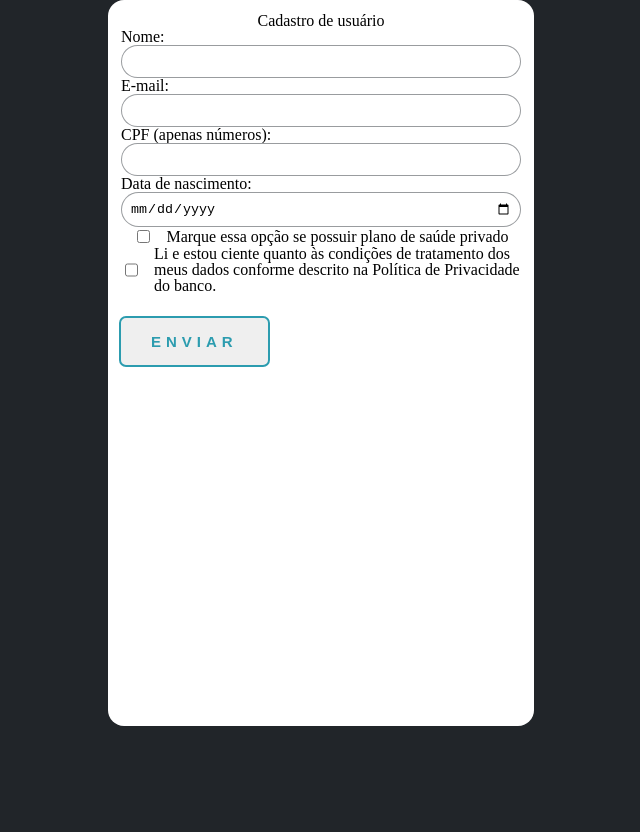
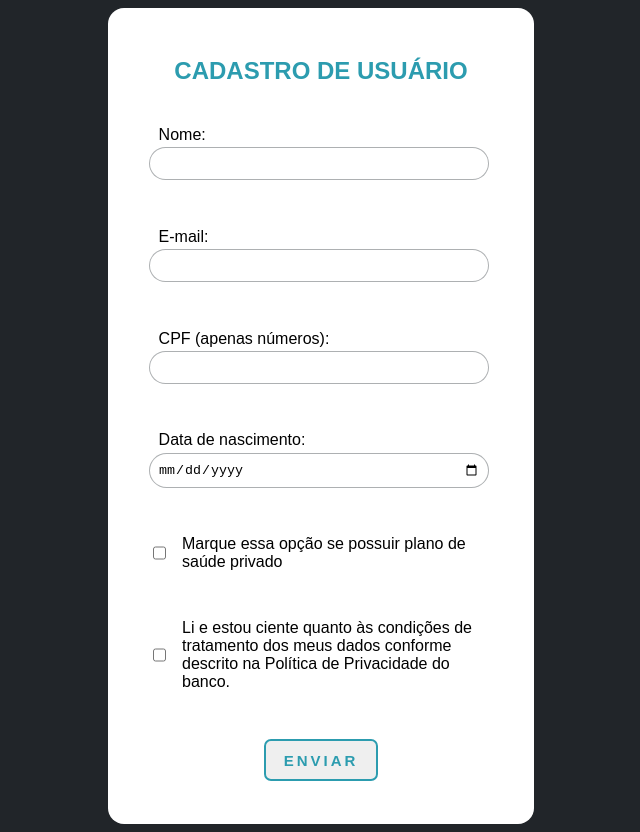
Before and after one commit to PedroVMLopes/MediCare, a plain HTML site: page paginas/cadastro.html in a window 1280 px wide. Shown: the whole page, without its empty margins (319-959 px from the left). Before the commit the page ends 800 px from the top, so only its background shows below. Drawn offline with nearby package versions, Linux system fonts and the light colour scheme.

Commit message:
CSS da página de cadastro finalizado

```diff
--- a/paginas/cadastro.html
+++ b/paginas/cadastro.html
@@ -5,12 +5,11 @@
 	<meta charset="UTF-8">
 	<meta name="viewport" content="width=device-width, initial-scale=1.0">
 	<title>Cadastro</title>
+	<link rel="preconnect" href="https://fonts.googleapis.com">
+	<link rel="preconnect" href="https://fonts.gstatic.com" crossorigin>
 	<link
-		href="https://fonts.googleapis.com/css2?family=Inter:wght@300;700&family=Montserrat:wght@400;500;600&display=swap"
+		href="https://fonts.googleapis.com/css2?family=Inter:ital,opsz,wght@0,14..32,100..900;1,14..32,100..900&family=Roboto:ital,wght@0,100;0,300;0,400;0,500;0,700;0,900;1,100;1,300;1,400;1,500;1,700;1,900&display=swap"
 		rel="stylesheet">
-	<link rel="stylesheet" href="https://cdnjs.cloudflare.com/ajax/libs/meyer-reset/2.0/reset.css"
-		integrity="sha512-IJEbgDEF7OeKJRa0MY2PApnyJHRIsgzCveek4ec8VWQ+7KG3ZSKVNYa5xP/Gh0hVP0Mwb+gBsk+GwR3JQGhQNg=="
-		crossorigin="anonymous" referrerpolicy="no-referrer" />
 	<link rel="stylesheet" href="../style.css">
 </head>
 
@@ -18,7 +17,7 @@
 	<main class="content">
 		<section class="form">
 			<div class="form__title">
-				<h2>Cadastro de usuário</h2>
+				<h2>CADASTRO DE USUÁRIO</h2>
 			</div>
 			<form class="main__form">
 				<fieldset class="formulario__campo">
--- a/style.css
+++ b/style.css
@@ -5,18 +5,19 @@ body {
 }
 
 :root {
-  --cinza-claro: rgba(52, 58, 64, 0.5);
+  --cinza-claro: rgba(52, 58, 64, 0.4);
   --fonte-principal: "Montserrat", sans-serif;
   --fonte-logo: "Inter", sans-serif;
 }
 
 .content {
   margin: 0px;
-  padding: 0px;
+  padding: 1rem;
 
   min-width: 25rem;
   min-height: 700px;
   max-width: 400px;
+  max-height: 800px;
 
   background-color: #fff;
   border-radius: 1rem;
@@ -24,8 +25,8 @@ body {
 
   display: flex;
   flex-direction: column;
-  align-items: center;
-  font: var(--fonte-principal);
+  justify-content:left;
+  font-family: var(--fonte-principal);
 }
 
 .hidden {
@@ -43,27 +44,26 @@ body {
   border: none;
 }
 
+/* Campo do formulário escrito */
 .form__title {
   align-items: center;
+  margin: 1rem 2rem 0rem 2rem;
+
+  color: #2c9caf;
 }
 
-.formulario__termos {
-  flex-direction: row;
+.formulario__botao {
+  display: none;
+}
+
+.formulario__campo {
+  margin: 1rem;
+  padding-right: 1rem;
 }
 
 .campo__etiqueta {
-  margin-right: 1rem;
-}
-
-.plano__input,
-.termos__input {
-  margin-right: 1rem;
-}
-
-.btn__avancar {
-  display: flex;
-  justify-content: center;
-  margin-top: 1.5rem;
+  margin-left: 0.6rem;
+  margin-bottom: 0.2rem;
 }
 
 .campo__escrita {
@@ -72,22 +72,38 @@ body {
   padding: 0.6em;
 }
 
+.plano__input,
+.termos__input {
+  margin-right: 1rem;
+}
+
+/* Campo das checkbox do formulário*/
+.formulario__termos {
+  flex-direction: row;
+  align-self:flex-start;
+  margin-left: 1rem;
+  margin-right: 1rem;
+}
+
 /* Estilos do botão de enviar o formulário */
 .btn__avancar {
   width: fit-content;
-  padding: 1em 2em;
+  padding: 0.7em 1.2em;
   border: none;
   border-radius: 5px;
   font-weight: bold;
-  letter-spacing: 5px;
+  letter-spacing: 3px;
   text-transform: uppercase;
   cursor: pointer;
   color: #2c9caf;
   transition: all 1000ms;
   font-size: 15px;
-  position: relative;
   overflow: hidden;
   outline: 2px solid #2c9caf;
+
+  margin-top: 1.5rem;
+  margin-bottom: 2rem;
+  align-self: center;
 }
 
 .btn__avancar:hover {
@@ -113,7 +129,3 @@ body {
 .btn__avancar:hover::before {
   width: 250%;
 }
-
-.formulario__botao {
-  display: none;
-}
```
